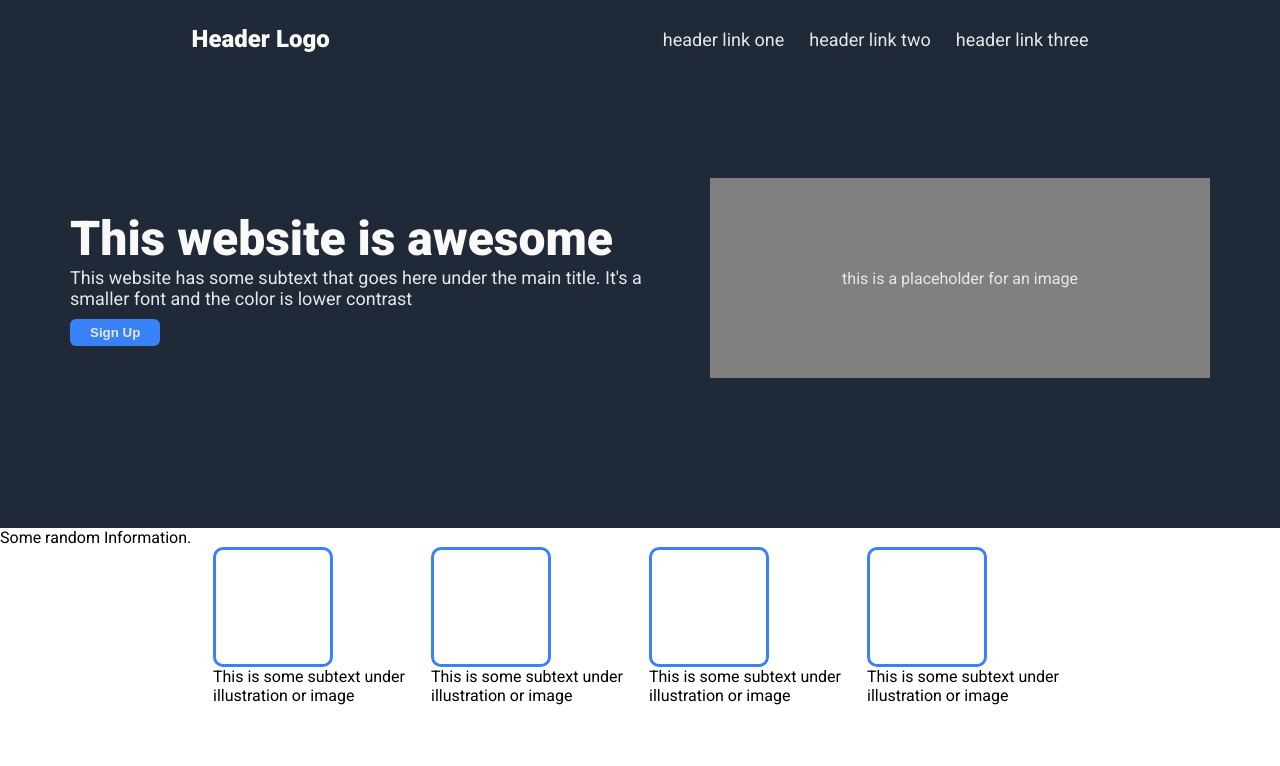
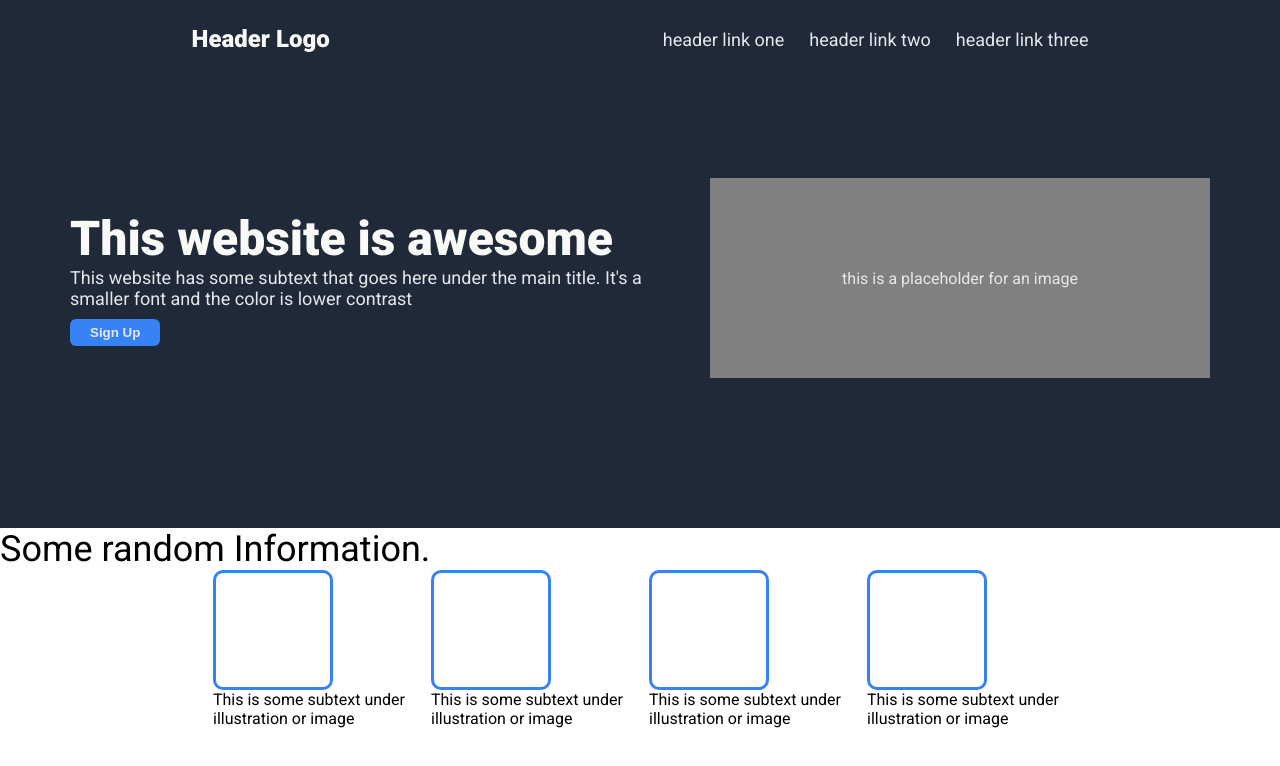
Before and after one commit to pikaPush/landing-page, a plain HTML site: page index.html in a window 1280 px wide. Drawn offline with Linux system fonts and the light colour scheme.

Commit message:
Increase the text size of title-information using font-size

```diff
--- a/index.css
+++ b/index.css
@@ -102,3 +102,7 @@ li a {
 .info {
   width: 200px;
 }
+
+.title-information {
+  font-size: 36px;
+}
```
